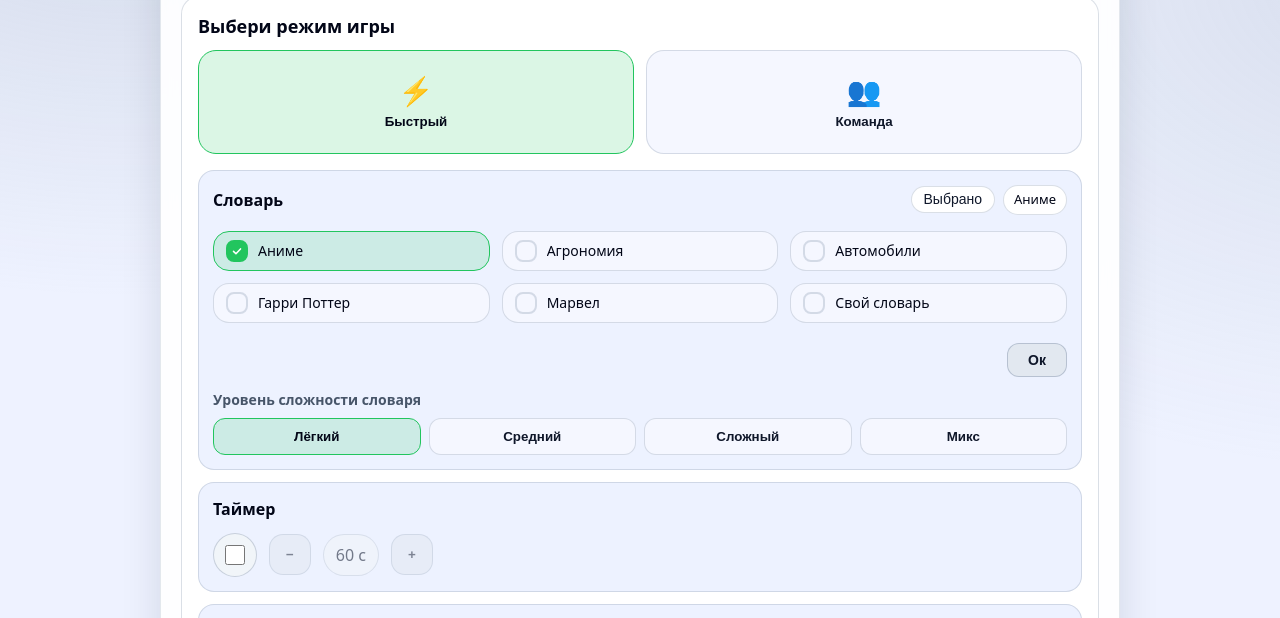
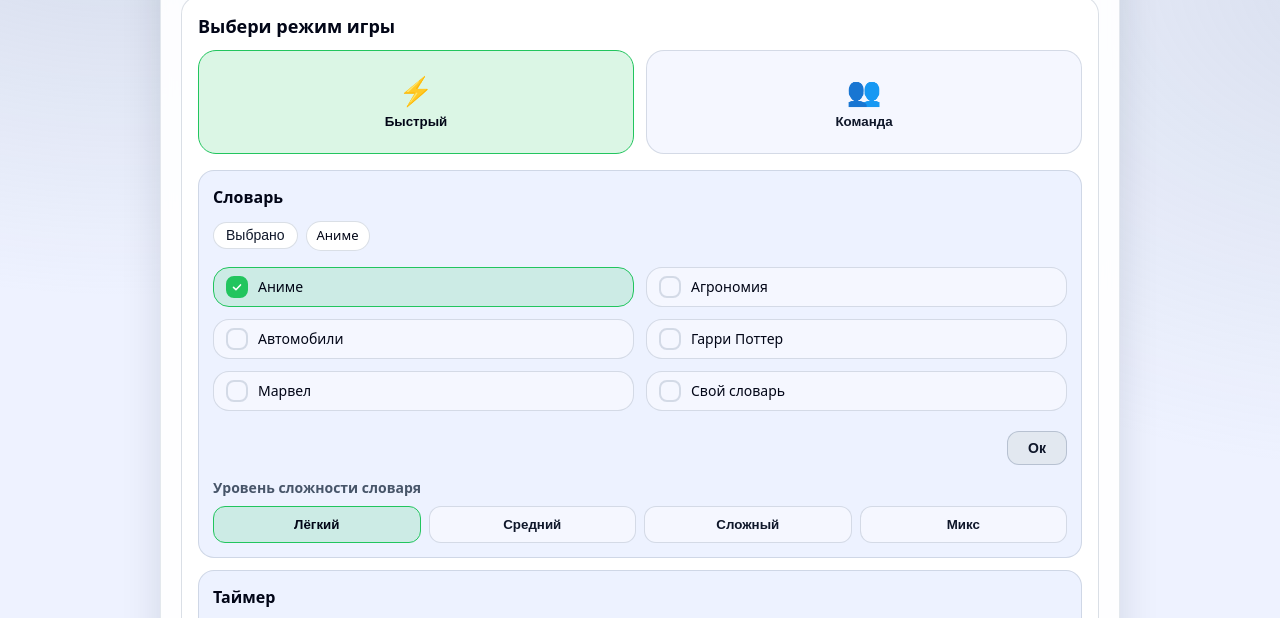
Before and after one commit to blackswanlabs8/CrocoMim, a plain HTML site: page public/index.html in a window 1280 px wide. Shown: the part 103-721 px from the top of the page. Drawn offline with Linux system fonts and the light colour scheme.

Commit message:
Adjust dictionary selector layout

```diff
--- a/public/index.html
+++ b/public/index.html
@@ -55,12 +55,10 @@
       <div class="stack menu-settings">
         <div class="menu-block">
           <div class="dict-selector" id="quickDictSelector">
-            <div class="dict-summary-row">
             <div class="menu-block-title">Словарь</div>
             <div class="dict-selected" id="quickDictSummary" aria-live="polite">
               <button class="dict-summary-toggle" type="button">Выбрано</button>
               <div class="dict-summary-body" hidden></div>
-              </div>
             </div>
             <div class="dict-grid" id="quickDictGrid" hidden>
               <div class="dict-empty muted">Загрузка словарей…</div>
@@ -183,12 +181,10 @@
 
     <div class="section">
       <div class="dict-selector" id="teamDictSelector">
-        <div class="dict-summary-row">
         <h2>Словарь</h2>
         <div class="dict-selected" id="teamDictSummary" aria-live="polite">
           <button class="dict-summary-toggle" type="button">Выбрано</button>
           <div class="dict-summary-body" hidden></div>
-          </div>
         </div>
         <div class="dict-grid" id="teamDictGrid" hidden>
           <div class="dict-empty muted">Загрузка словарей…</div>
--- a/public/styles/main.css
+++ b/public/styles/main.css
@@ -200,20 +200,19 @@ body{
   transition:background .2s ease, border .2s ease, color .2s ease, transform .1s ease;
 }
 .dict-selector{ display:flex; flex-direction:column; gap:12px; }
-.dict-summary-row{ display:flex; align-items:center; gap:12px; flex-wrap:wrap; width:100%; }
-.dict-summary-row > .menu-block-title,
-.dict-summary-row > h2{ margin:0; }
+.dict-selector > .menu-block-title,
+.dict-selector > h2{ margin:0; }
 .section > .dict-selector{ margin-bottom:12px; }
-.dict-selected{ margin-left:auto; display:flex; align-items:center; gap:8px; flex-wrap:wrap; justify-content:flex-end; min-width:0; }
+.dict-selected{ display:flex; align-items:center; gap:8px; flex-wrap:wrap; justify-content:flex-start; min-width:0; }
 .dict-summary-toggle{ flex-shrink:0; display:inline-flex; align-items:center; gap:6px; padding:4px 12px; border-radius:999px; border:1px solid var(--panel-border); background:var(--panel); color:var(--text); font-weight:500; font-size:14px; line-height:1.2; cursor:pointer; transition:background .2s ease, border .2s ease, color .2s ease, transform .1s ease; }
 .dict-summary-toggle:hover{ background:var(--panel-hover); }
 .dict-summary-toggle:active{ transform:translateY(1px); }
 .dict-summary-toggle.is-active{ background:var(--accent-soft); border-color:var(--accent); color:var(--text-strong); }
-.dict-summary-body{ display:flex; align-items:center; gap:8px; flex-wrap:wrap; justify-content:flex-end; min-width:0; }
+.dict-summary-body{ display:flex; align-items:center; gap:8px; flex-wrap:wrap; justify-content:flex-start; min-width:0; flex:1 1 auto; }
 .dict-summary-body[hidden]{ display:none; }
-.dict-chips{ display:flex; flex-wrap:wrap; gap:8px; justify-content:flex-end; }
+.dict-chips{ display:flex; flex-wrap:wrap; gap:8px; justify-content:flex-start; }
 .dict-chip{ display:inline-flex; align-items:center; padding:4px 10px; border-radius:999px; background:var(--panel); border:1px solid var(--panel-border); font-size:13px; color:var(--text-strong); font-weight:500; }
-.dict-grid{ display:grid; grid-template-columns:repeat(3, minmax(0, 1fr)); gap:12px; padding:4px 0 8px; }
+.dict-grid{ display:grid; grid-template-columns:repeat(2, minmax(0, 1fr)); gap:12px; padding:4px 0 8px; }
 .dict-empty{ grid-column:1/-1; padding:12px; border-radius:12px; border:1px dashed var(--panel-border); text-align:center; font-size:14px; background:var(--panel-2); }
 .dict-card{ position:relative; display:flex; align-items:center; gap:10px; padding:8px 12px; border-radius:16px; border:1px solid var(--panel-border); background:var(--panel-2); cursor:pointer; transition:background .2s ease, border .2s ease, transform .12s ease; min-height:auto; min-width:0; width:100%; box-sizing:border-box; }
 .dict-card:hover{ background:var(--panel-hover); transform:translateY(-1px); }
```
Lines whose indentation alone changed are shown as unchanged.
